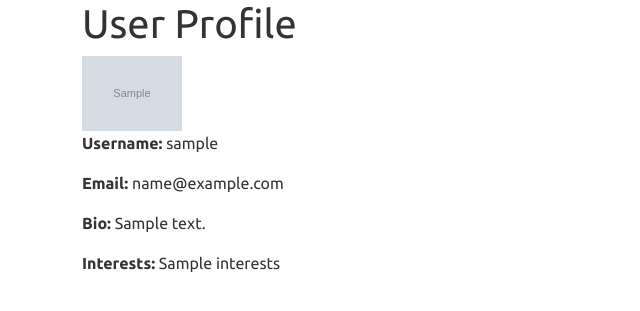
After one commit to farihafhf/CSE471-Project, a Django app: template templates/authentication/view_profile.html in a window 1280 px wide. The commit adds this page. Shown: the top 311 px of the page, without its empty margins (0-640 px from the left). Run offline with Django 3.2, Linux system fonts and the light colour scheme; the template is opened without the code that fills it: most values are stand-ins (such as "Sample title", 1, 10 or a date in 2020); grey boxes marked "Sample" are stand-in pictures.

Commit message:
added view/edit profile button on dashboard

```diff
--- a/getitdone/settings.py
+++ b/getitdone/settings.py
@@ -130,3 +130,6 @@ STATIC_URL = 'static/'
 # https://docs.djangoproject.com/en/5.0/ref/settings/#default-auto-field
 
 DEFAULT_AUTO_FIELD = 'django.db.models.BigAutoField'
+import os
+MEDIA_URL = '/media/'
+MEDIA_ROOT = os.path.join(BASE_DIR, 'media')
--- a/getitdone/urls.py
+++ b/getitdone/urls.py
@@ -22,3 +22,8 @@ urlpatterns = [
     path('',include("authentication.urls")),
     path('', include("tasks.urls")),
 ]
+from django.conf import settings
+from django.conf.urls.static import static
+
+if settings.DEBUG:
+    urlpatterns += static(settings.MEDIA_URL, document_root=settings.MEDIA_ROOT)
--- a/templates/authentication/dashboard.html
+++ b/templates/authentication/dashboard.html
@@ -39,7 +39,12 @@
             <input type="text" name="project_name" placeholder="New Project Name" required>
             <button type="submit" class="btn btn-success">Create Project</button>
         </form>
+        <br>
         <button type="button" class="btn btn-secondary top-right-button"><a href="/signout" style="color: white;">Sign Out</a></button>
+        <br>
+        <button type="button" class="btn btn-light"><a href="{% url 'edit_profile' %}" style="color: black;">Edit Profile</a></button>
+        <br>
+        <button type="button" class="btn btn-light"><a href="{% url 'view_profile' %}" style="color: black;">View Profile</a></button>
     </div>
 </body>
 </html>
--- /dev/null
+++ b/templates/authentication/view_profile.html
@@ -0,0 +1,24 @@
+<!-- authentication/templates/authentication/view_profile.html -->
+
+<!DOCTYPE html>
+<html lang="en">
+<head>
+    <meta charset="UTF-8">
+    <meta name="viewport" content="width=device-width, initial-scale=1.0">
+    <link href="https://cdn.jsdelivr.net/npm/bootstrap@5.3.3/dist/css/bootstrap.min.css" rel="stylesheet">
+    <link href="https://bootswatch.com/5/united/bootstrap.min.css" rel="stylesheet">
+    <title>User Profile</title>
+</head>
+<body>
+    <div class="container">
+    <h1>User Profile</h1>
+    <div>
+        <img src="{{ user_profile.profile_pic.url }}" alt="Profile Picture" width="100">
+    </div>
+    <p><strong>Username:</strong> {{ user_profile.user.username }}</p>
+    <p><strong>Email:</strong> {{ user_profile.user.email }}</p>
+    <p><strong>Bio:</strong> {{ user_profile.bio }}</p>
+    <p><strong>Interests:</strong> {{ user_profile.interests }}</p>
+</div>
+</body>
+</html>
```
Also changed, not shown: templates/authentication/edit_profile.html (added, +20 -0 lines).
